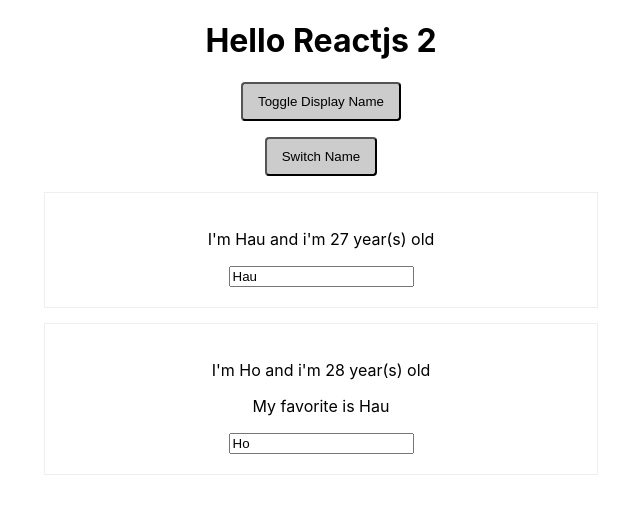
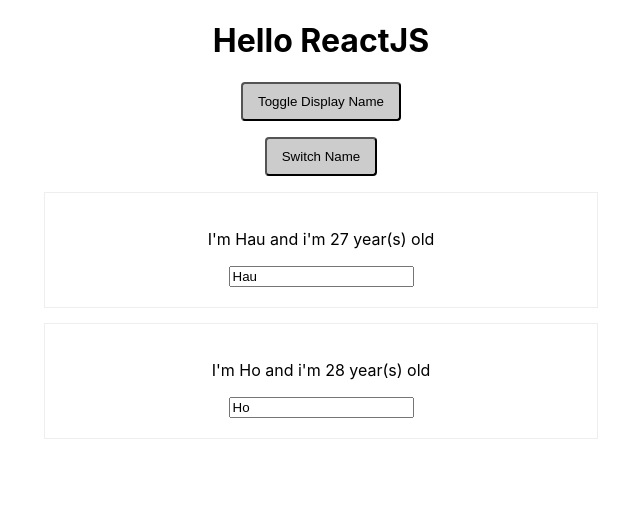
Before and after one commit to ntpdung/reactjs-udemy, a React (Create React App) app: page / in a window 1280 px wide. Both pictures are taken after a click on the button "Toggle Display Name". Shown: the top 514 px of the page, without its empty margins (319-959 px from the left). Built offline with nearby package versions, Linux system fonts and the light colour scheme.

Commit message:
render ouput dynamic

```diff
--- a/src/App.js
+++ b/src/App.js
@@ -5,7 +5,7 @@
 
 class App extends Component {
   state = {
-    person: [
+    persons: [
       {
         name: "Hau", age: 27
       },
@@ -17,7 +17,7 @@
   };
 
   switchNameHandler = (newName, newAge) => {
-    // Do not use it: this.state.person[0] = "Dung";
+    // Do not use it: this.state.persons[0] = "Dung";
     this.setState({
       person: [
         {
@@ -28,6 +28,12 @@
         }
       ]
     });
+  };
+
+  deletePerson = (personIndex) => {
+    let persons = this.state.persons;
+    persons.splice(personIndex, 1);
+    this.setState({persons: persons});
   };
 
   nameChangeHandler = (event) => {
@@ -69,24 +75,21 @@
               </button>
           </p>
 
-          <Person
-            name={this.state.person[0].name}
-            age={this.state.person[0].age}
-            click={this.switchNameHandler.bind(this, "Hấu", "26")}
-            changeName={this.nameChangeHandler}>
-          </Person>
-          <Person
-            name={this.state.person[1].name}
-            age={this.state.person[1].age}
-            changeName={this.nameChangeHandler}>My favorite is Hau
+          {this.state.persons.map((person, index) => {
+            return <Person
+              name={person.name}
+              age={person.age}
+              click={this.deletePerson.bind(this, index)}>
             </Person>
+          })
+          }
         </div>
       );
     };
 
     let jsx = (
       <div className="App">
-        <h1>Hello Reactjs 2</h1>
+        <h1>Hello ReactJS</h1>
         <p>
           <button
             style={buttonStyle}
```
